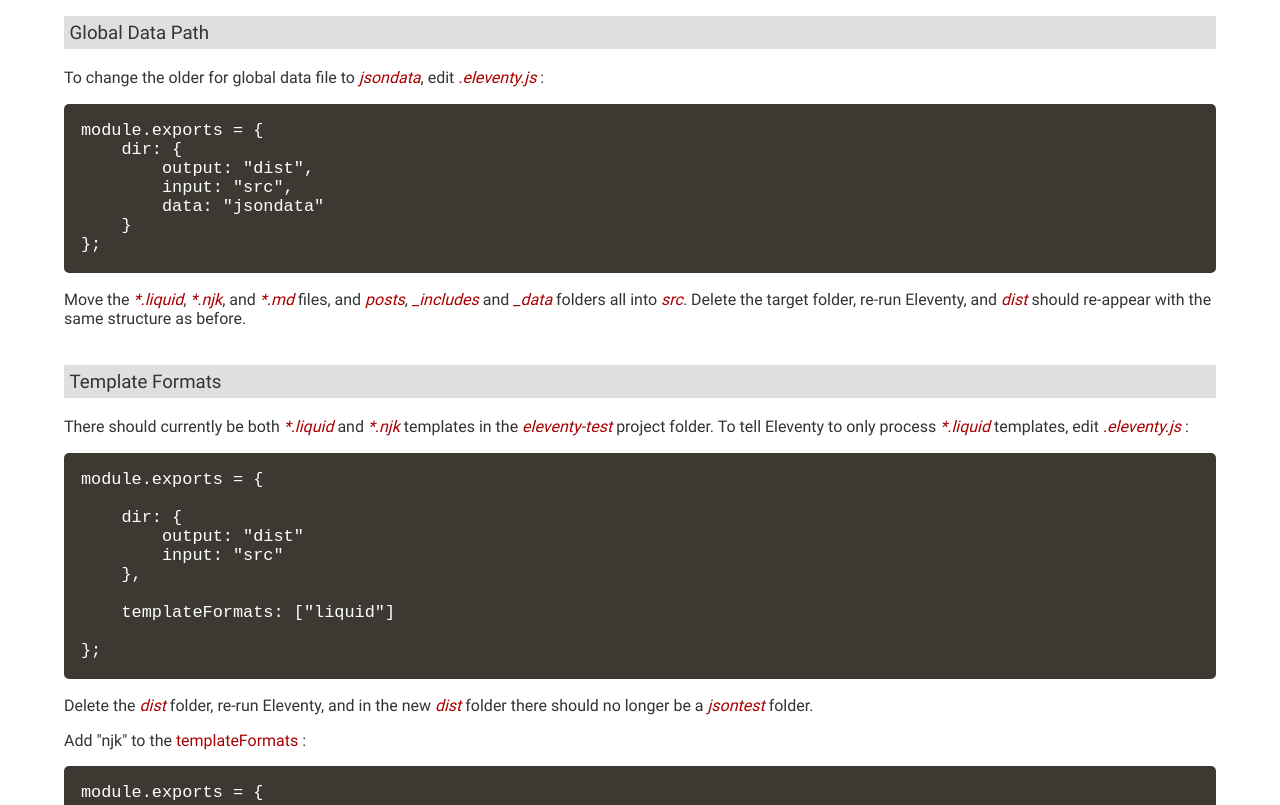
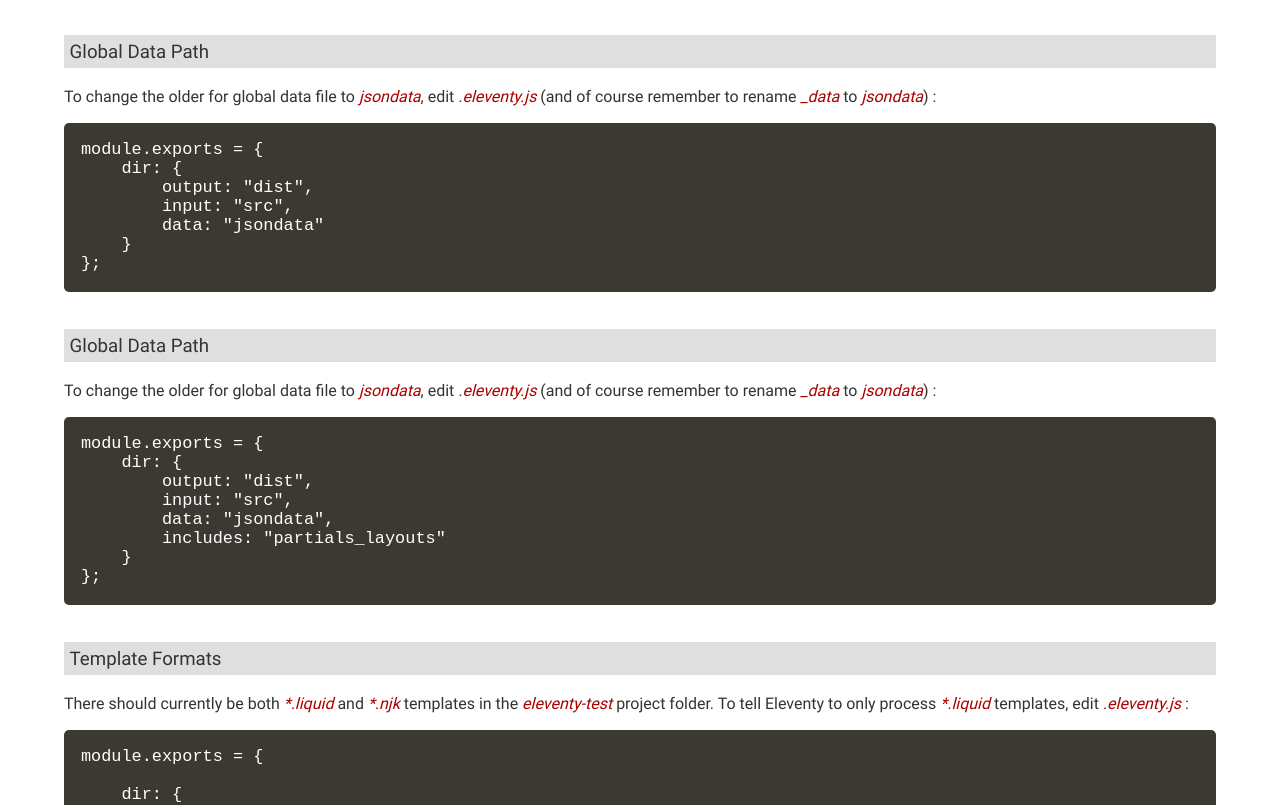
Before and after one commit to rphunt/eleventy-guide-2.0, a website: page src/configuration-files.html in a window 1280 px wide. Shown: the part 1514-2319 px from the top of the page. Drawn offline with nearby package versions, Linux system fonts and the light colour scheme; files that its build step writes are made by us from their sources; files whose address does not match are found by name.

Commit message:
config includes

```diff
--- a/src/_includes/_layout.html
+++ b/src/_includes/_layout.html
@@ -65,6 +65,7 @@
 					<li><a href="configuration-files.html#targetpath">Target Path</a></li>
 					<li><a href="configuration-files.html#sourcepath">Source Path</a></li>
 					<li><a href="configuration-files.html#globaldatapath">Global Data Path</a></li>
+					<li><a href="configuration-files.html#includespath">Global Data Path</a></li>
 					<li><a href="configuration-files.html#templateformats">Template Formats</a></li>
 				</ul>
 			</li>
--- a/src/configuration-files.html
+++ b/src/configuration-files.html
@@ -39,7 +39,7 @@ module.exports = {
 		<article>
 			<h3 id="globaldatapath">Global Data Path</h3>
 			<p>
-       			To change the older for global data file to <span class="path">jsondata</span>,  edit <span class="path">.eleventy.js</span> :
+       			To change the older for global data file to <span class="path">jsondata</span>,  edit <span class="path">.eleventy.js</span> (and of course remember to rename <span class="path">_data</span> to <span class="path">jsondata</span>) :
 				<pre class="codeexample">
 module.exports = {
     dir: {
@@ -49,8 +49,23 @@ module.exports = {
     }
 };
 				</pre>
+			</p>
+		</article>
 
-				Move the <span class="path">*.liquid</span>, <span class="path">*.njk</span>, and <span class="path">*.md</span> files, and <span class="path">posts</span>, <span class="path">_includes</span> and <span class="path">_data</span> folders all into <span class="path">src</span>. Delete the target folder, re-run Eleventy, and <span class="path">dist</span> should re-appear with the same structure as before.
+		<article>
+			<h3 id="globaldatapath">Global Data Path</h3>
+			<p>
+       			To change the older for global data file to <span class="path">jsondata</span>,  edit <span class="path">.eleventy.js</span> (and of course remember to rename <span class="path">_data</span> to <span class="path">jsondata</span>) :
+				<pre class="codeexample">
+module.exports = {
+    dir: {
+        output: "dist",
+        input: "src",
+        data: "jsondata",
+        includes: "partials_layouts"
+    }
+};
+				</pre>
 			</p>
 		</article>
 
```
Also changed, not shown: dist/basic-data-and-templating-using-liquid.html, dist/configuration-files.html, dist/global-data-files.html, dist/index.html, dist/intro.html, dist/local-server.html, dist/pagination.html, dist/partials-and-include.html, dist/start.html, dist/template-languages.html, dist/templates-and-external-markdown-files.html.
